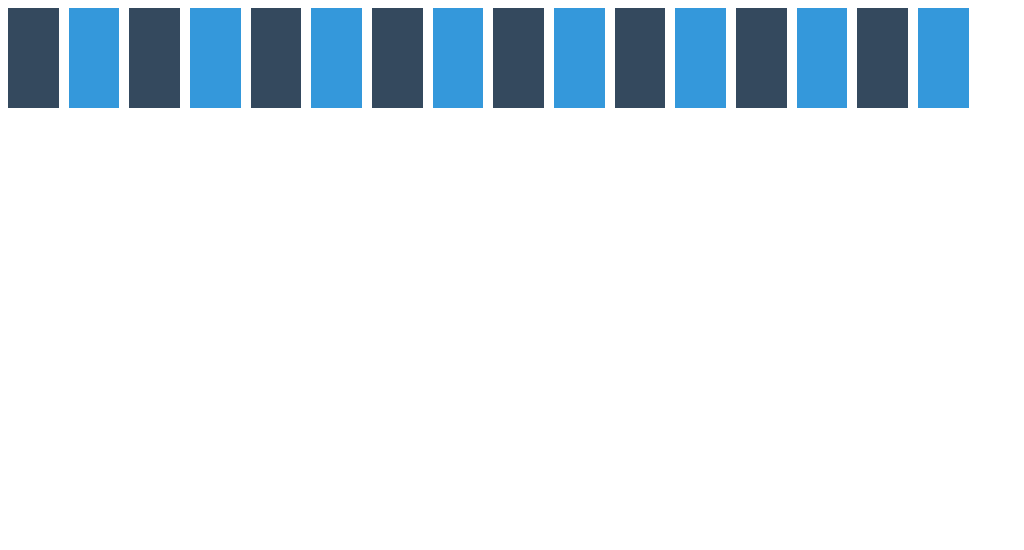
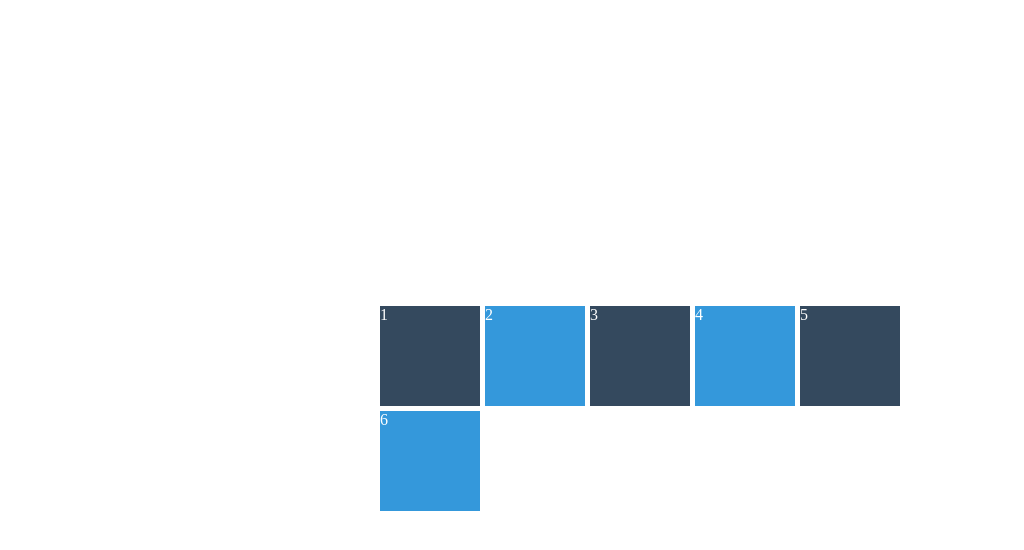
Before and after one commit to shing100/CSS-MASTER, a plain HTML site: page grid.html in a window 1280 px wide. Shown: the whole page, without its empty margins (0-1024 px from the left). Drawn offline with Linux system fonts and the light colour scheme.

Commit message:
Justify Content, Align Content and Place Content

```diff
--- a/grid.html
+++ b/grid.html
@@ -9,41 +9,35 @@
     <style>
         .father {
             display: grid;
-            grid-gap: 10px;
             grid-auto-rows: 100px;
-            /* auto-fit 자동 끝까지 채우기 auto--fill 은 미리 채워놓음*/
-            /* grid-template-columns: repeat(auto-fit, minmax(250px, 1fr)) */
-            grid-template-columns: repeat(auto-fill, minmax(50px, 1fr))
+            grid-gap: 5px;
+            grid-template-columns: repeat(5, 100px);
+            color: white;
+            /*
+            * justify-content: center; 좌우
+            * align-content :  end; 상하
+            */
+            place-content: center;
+            height: 100vh;
         }
 
         .box:nth-child(even) {
-            background-color: #3498db;
+             background-color: #3498db;
         }
-
-        .box:nth-child(odd) {
-            background-color: #34495e;
-        }
+          .box:nth-child(odd) {
+             background-color: #34495e;
+         }
     </style>
 </head>
 
 <body>
     <div class="father">
-        <div class="box"></div>
-        <div class="box"></div>
-        <div class="box"></div>
-        <div class="box"></div>
-        <div class="box"></div>
-        <div class="box"></div>
-        <div class="box"></div>
-        <div class="box"></div>
-        <div class="box"></div>
-        <div class="box"></div>
-        <div class="box"></div>
-        <div class="box"></div>
-        <div class="box"></div>
-        <div class="box"></div>
-        <div class="box"></div>
-        <div class="box"></div>
+        <div class="box">1</div>
+        <div class="box">2</div>
+        <div class="box">3</div>
+        <div class="box">4</div>
+        <div class="box">5</div>
+        <div class="box">6</div>
     </div>
 </body>
 
```
Also changed, not shown: flexbox.html (+0 -1 lines), README.md.
